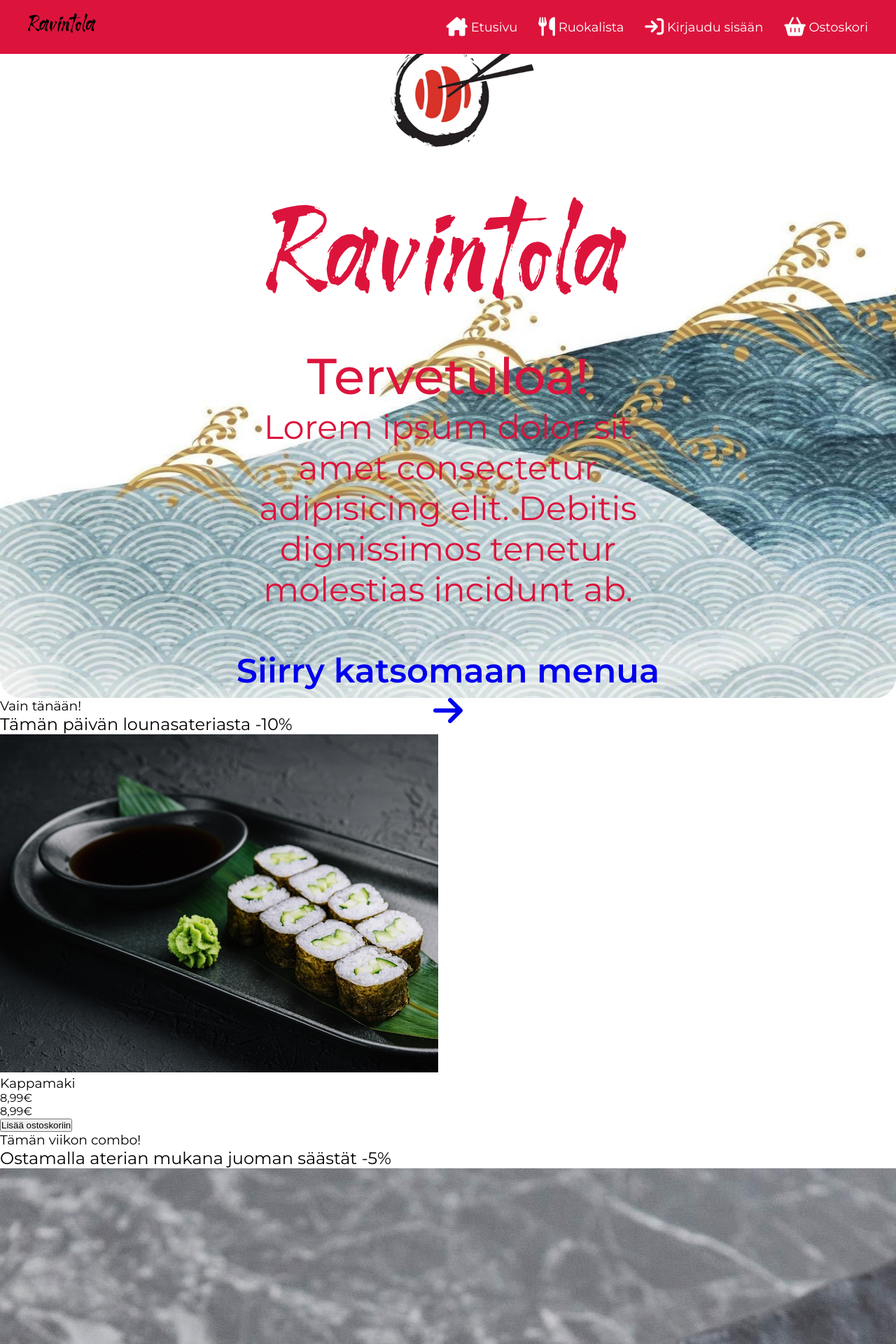
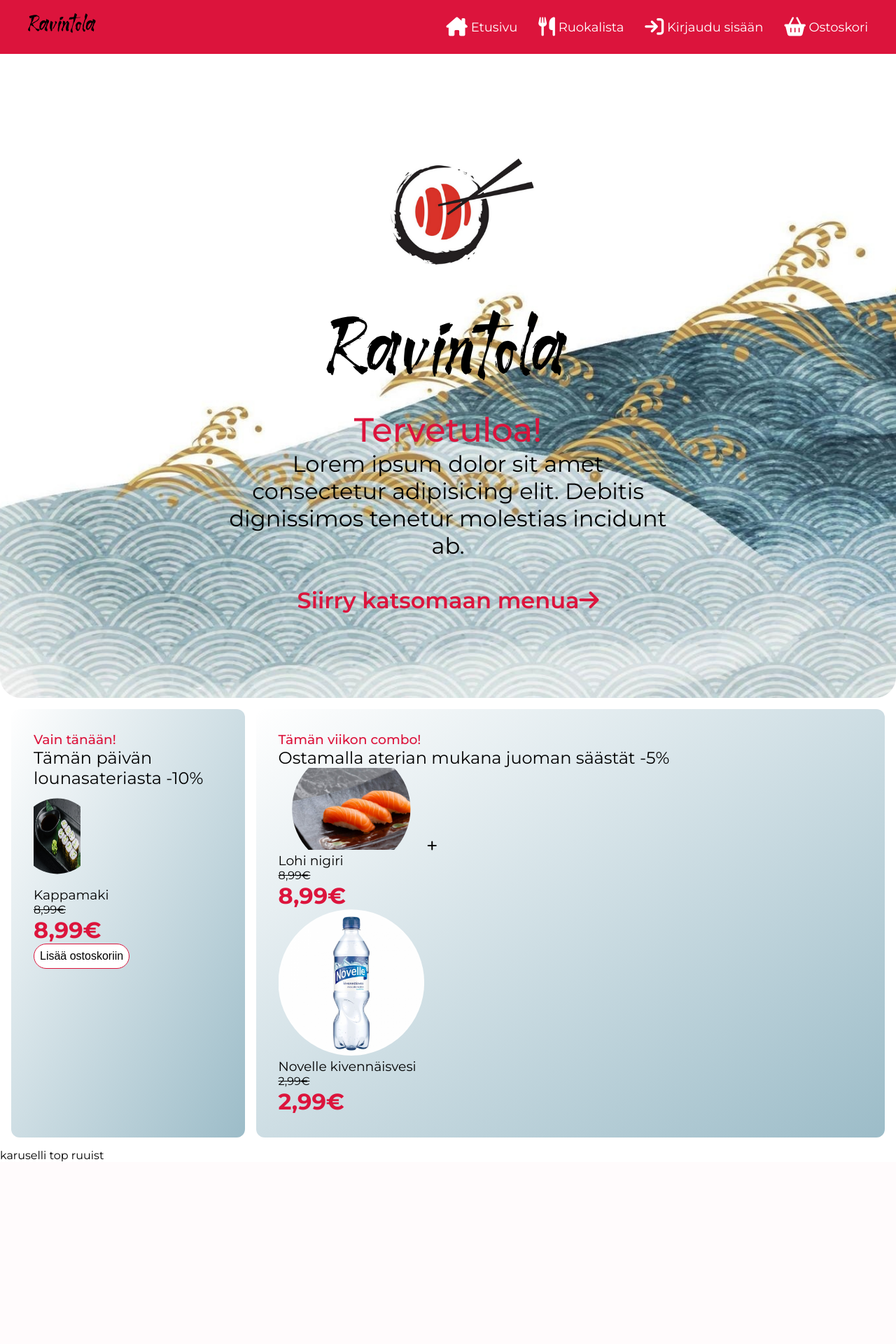
Before and after one commit to purkkapunkki/Web-kehitysprojekti, a web app: file main.html in a window 1280 px wide; the page is wider, and only the part inside the window is pictured. Shown: the top 1920 px of that part at 70% size. After the commit the page ends 1660 px from the top of that part, so only its background shows below. Run offline with its HTML, style and script files only (its server is not run), Linux system fonts and the light colour scheme; some libraries are stand-ins or nearby versions.

Commit message:
Various changes

```diff
--- a/css/style.css
+++ b/css/style.css
@@ -3,6 +3,12 @@
   --brown: rgb(181, 150, 101);
   --black: rgb(40, 40, 40);
   --white: rgb(255, 255, 255);
+  --light-blue-gray: #9cbcc8;
+  --gradient: linear-gradient(
+    to bottom right,
+    var(--white),
+    var(--light-blue-gray)
+  );
 }
 
 * {
@@ -67,8 +73,80 @@
   a {
     font-weight: 550;
   }
+}
+
+#order-container {
+  display: grid;
+  grid-template-columns: 1fr 1fr;
+  gap: 25px;
+  margin: 1em;
+}
+
+#order {
+  grid-column: 1;
+}
+
+#billing {
+  grid-column: 2;
+}
+
+#lunch-sale-img {
+  clip-path: circle(50% at 50% 50%);
+  width: 25%;
+  height: 25%;
+}
+
+#commercials {
+  display: flex;
+  flex-direction: column;
+  gap: 1em;
+  margin: 1em;
+}
+
+#lunch-price {
+  text-decoration-line: line-through;
+}
+
+#sale-lunch-price {
   color: var(--red);
-  font-size: 3em;
+  font-size: 2em;
+  font-weight: 650;
+}
+
+.order-containers {
+  background: var(--gradient);
+  border-radius: 12px;
+  padding: 2em;
+}
+
+.commercial-container h1 {
+  color: var(--red);
+  font-weight: 500;
+}
+
+.center {
+  width: 50%;
+  margin: 0 auto;
+}
+
+.buttons {
+  cursor: pointer;
+  background-color: var(--white);
+  font-size: 1em;
+  border-radius: 30px;
+  padding: 0.5em;
+  border: solid 0.1px var(--red);
+  &:hover {
+    box-shadow: 0 0 10px var(--red);
+  }
+}
+
+.text-link {
+  color: var(--red);
+}
+
+input[type="checkbox"] {
+  accent-color: var(--red);
 }
 
 ul {
```
